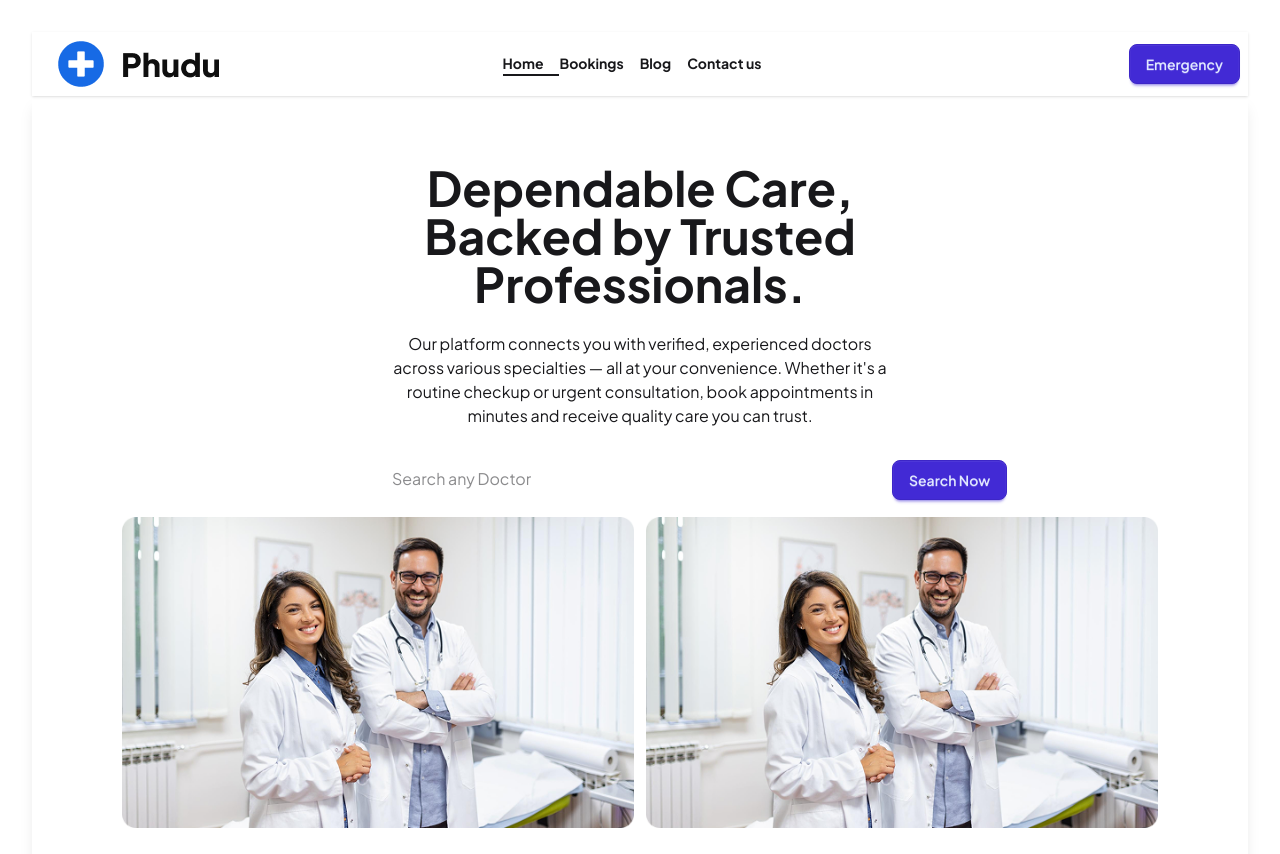
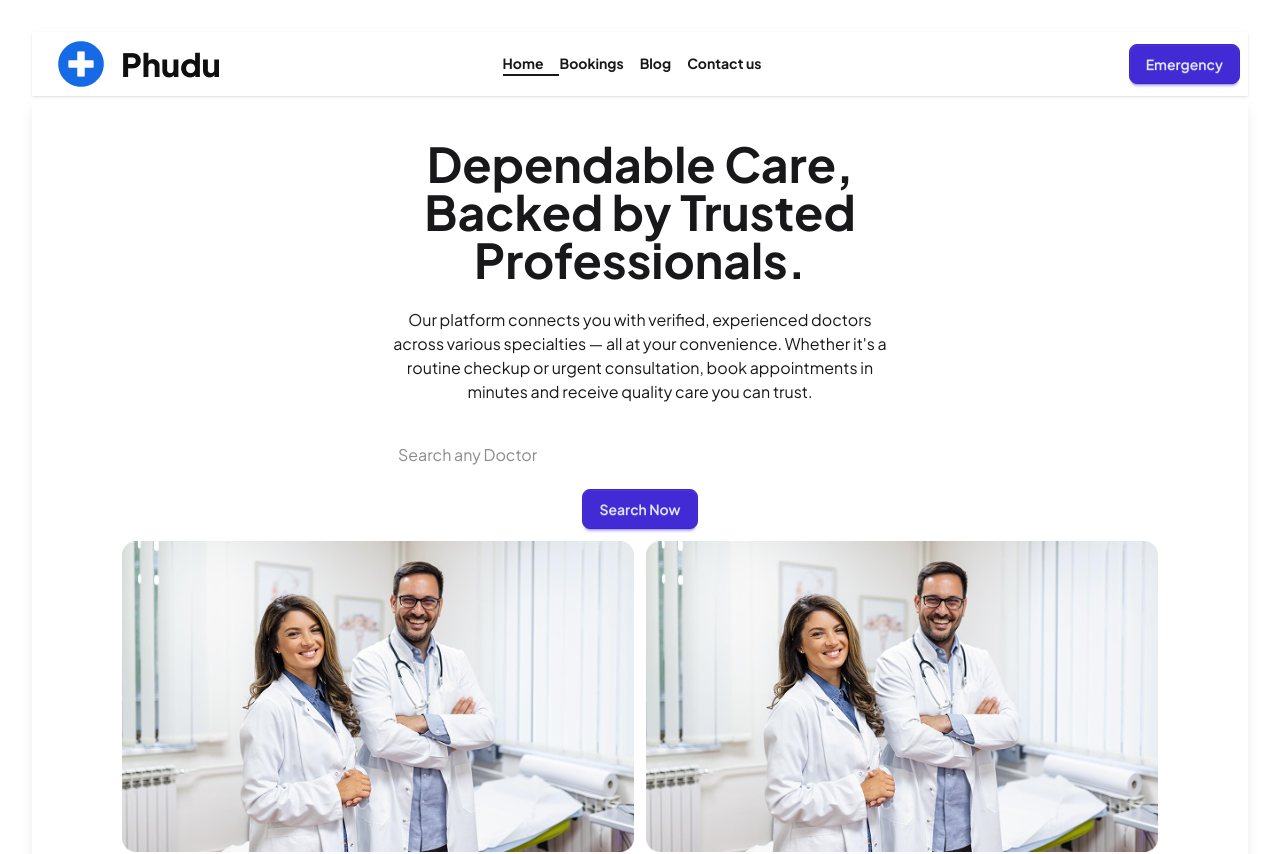
Before and after one commit to nafeesalways/doctalk-project, a React (Vite) app: page / in a window 1280 px wide. Shown: the top 854 px of the page. Built offline with nearby package versions, Linux system fonts and the light colour scheme.

Commit message:
storage done

```diff
--- a/src/components/Banner/Banner.jsx
+++ b/src/components/Banner/Banner.jsx
@@ -1,7 +1,8 @@
 import React from 'react';
 import docImage from '../../assets/banner-img-1.png'
 
-const Banner = () => {
+const Banner = ({handleSearch}) => {
+
     return (
         <div className="hero bg-transparent shadow-lg min-h-screen">
         <div className="hero-content text-center">
@@ -11,10 +12,10 @@ const Banner = () => {
             Our platform connects you with verified, experienced doctors across various specialties — all at your convenience. Whether it's a routine checkup or urgent consultation, book appointments in minutes and receive quality care you can trust.
             </p>
             <div className='lg:flex space-x-2 mx-auto'>
-                <form>
-                    <input className='w-[500px] h-[53px] rounded-lg px-2' type="text" name="" id="" placeholder='Search any Doctor' />
+                <form onSubmit={e=>handleSearch(e)}>
+                    <input  className='w-[500px] h-[53px] rounded-lg px-2' type="text" name="searchedText" id="" placeholder='Search any Doctor' />
+                <button type='submit' className="btn btn-primary rounded-lg mt-2">Search Now</button>
                 </form>
-                <button className="btn btn-primary rounded-lg mt-2">Search Now</button>
             </div>
             <div className='lg:flex justify-center space-x-3 mt-3'>
                 <img src={docImage}alt="" />
--- a/src/pages/Doctors/Doctors.jsx
+++ b/src/pages/Doctors/Doctors.jsx
@@ -27,7 +27,7 @@ const Doctors = ({ data }) => {
           ))}
         </div>
         <button onClick={()=>{setShowAll(prev=>!prev)
-          if(showAll)window.scrollTo(0,0)
+          if(showAll)window.scrollTo(0,700)
         }} className="btn btn-primary mt-4">{showAll? 'View Less Doctors':'View All Doctors'}</button>
       </Suspense>
     </div>
--- a/src/pages/Home/Home.jsx
+++ b/src/pages/Home/Home.jsx
@@ -1,18 +1,28 @@
-import React from 'react';
-import Banner from '../../components/Banner/Banner';
-import Doctors from '../Doctors/Doctors';
-import { useLoaderData } from 'react-router';
-import Service from '../../components/Services/Service';
-
+import React, { useState } from "react";
+import Banner from "../../components/Banner/Banner";
+import Doctors from "../Doctors/Doctors";
+import { useLoaderData } from "react-router";
+import Service from "../../components/Services/Service";
 
 const Home = () => {
   const data = useLoaderData();
-
+  const [doctors, setDoctors] = useState([...data]);
+  const handleSearch = (e) => {
+    e.preventDefault();
+    const text = e.target.searchedText.value;
+    if(text === "") return setDoctors([...data]);
+    console.log(text);
+    const searchedDoctors = [...data].filter((doctor) => doctor?.name?.toLowerCase().split(" ").includes(text.toLowerCase()) || doctor.speciality?.toLowerCase().split(" ").includes(text.toLowerCase())
+)
+     ;
+     console.log(searchedDoctors)
+    setDoctors(searchedDoctors);
+  };
 
   return (
     <div>
-         <Banner></Banner>
-         <Doctors data={data}></Doctors>
+      <Banner handleSearch={handleSearch}></Banner>
+      <Doctors data={doctors}></Doctors>
       <Service></Service>
     </div>
   );
--- a/src/utilities/storage.js
+++ b/src/utilities/storage.js
@@ -8,15 +8,20 @@ const getStoredAppointment =()=>{
         return [];
     }
 }
-const addToStoredDb =(id)=>{
+const addToStoredDb =(doctor)=>{
 const storedBookData = getStoredAppointment();
-if(storedBookData.includes(id)){
-    alert('id already exists')
+const isExist = storedBookData.find(p=>p.id=== doctor.id);
+if(isExist){
+    return console.log('Doctor already added');
 }
-else{
-    storedBookData.push(id);
-    const data = JSON.stringify(storedBookData);
-    localStorage.setItem("bookList",data);
+storedBookData.push(doctor);
+localStorage.setItem('storedBook',JSON.stringify(storedBookData))
 }
+
+export const removeDoctors = (id)=>{
+    const storedBookData =getStoredAppointment();
+    const remainingDoctors = storedBookData.filter(doctor=>doctor.id !==id)
+    localStorage.setItem('storedBook',JSON.stringify(remainingDoctors))
 }
+
 export{addToStoredDb}
```
Lines whose indentation alone changed are shown as unchanged.
